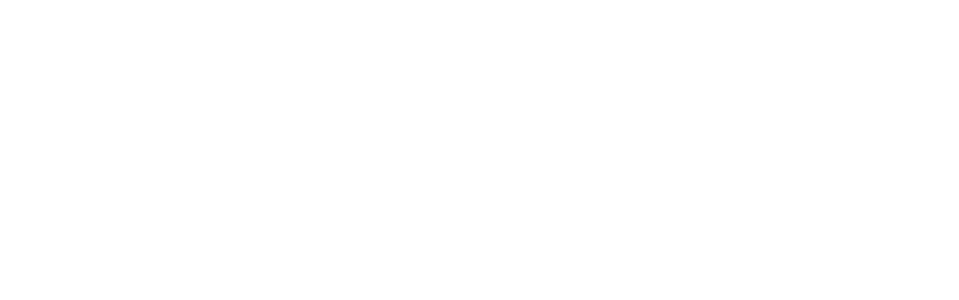
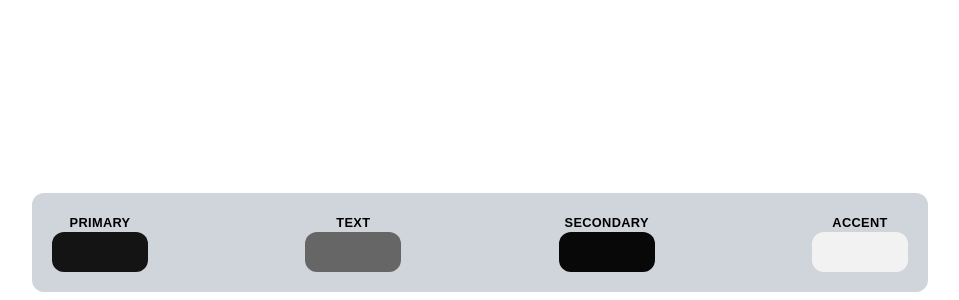
Before and after one commit to moki-moki/ui-vis, a React (Vite) app in the folder client/: page / in a window 1280 px wide. Shown: the part 500-800 px from the top of the page, without its empty margins (160-1119 px from the left). Built offline with nearby package versions, Linux system fonts and the light colour scheme.

Commit message:
feat: Making color input component

```diff
--- a/client/src/App.tsx
+++ b/client/src/App.tsx
@@ -1,5 +1,11 @@
+import Toolkit from './components/toolkit/toolkit';
+
 function App() {
-  return <div className="bg-primary-color text-center"></div>;
+  return (
+    <div className="bg-primary-color text-center">
+      <Toolkit />
+    </div>
+  );
 }
 
 export default App;
--- /dev/null
+++ b/client/src/components/toolkit/color-input.tsx
@@ -0,0 +1,30 @@
+import { Input } from '../ui/input';
+
+interface Props {
+  color: string;
+  type: 'primary' | 'secondary' | 'accent' | 'text';
+}
+
+const ColorInput = ({ color, type }: Props) => {
+  return (
+    <>
+      <span className="block uppercase text-sm font-bold tracking-wide">
+        {type}
+      </span>
+      <label
+        htmlFor={type}
+        className={`block w-24 h-10 rounded-xl cursor-pointer`}
+        style={{ backgroundColor: color }}
+      ></label>
+      <Input
+        defaultValue={color}
+        name={type}
+        id={type}
+        type="color"
+        className="bg-lime-700 hidden"
+      />
+    </>
+  );
+};
+
+export default ColorInput;
--- /dev/null
+++ b/client/src/components/toolkit/toolkit.tsx
@@ -0,0 +1,25 @@
+import { DEFAULT_COLORS } from '../../data/colors';
+import { useLocalStorage } from '../../hooks/useLocalStorage';
+import ColorInput from './color-input';
+
+const Toolkit = () => {
+  const [colors] = useLocalStorage('colors', DEFAULT_COLORS);
+  return (
+    <div className="bg-slate-500/30 backdrop-blur-lg p-5 flex justify-between items-center max-w-4xl m-auto absolute bottom-2 left-0 right-0 rounded-xl">
+      <div>
+        <ColorInput type="primary" color={colors.primary} />
+      </div>
+      <div>
+        <ColorInput type="text" color={colors.text} />
+      </div>
+      <div>
+        <ColorInput type="secondary" color={colors.secondary} />
+      </div>
+      <div>
+        <ColorInput type="accent" color={colors.accent} />
+      </div>
+    </div>
+  );
+};
+
+export default Toolkit;
--- /dev/null
+++ b/client/src/components/ui/input.tsx
@@ -0,0 +1,21 @@
+import { ComponentProps, ForwardedRef, forwardRef } from 'react';
+
+type Props = ComponentProps<'input'> & {
+  error?: string;
+};
+
+const InputArea = (
+  { error, className, ...props }: Props,
+  ref: ForwardedRef<HTMLInputElement>,
+) => {
+  return (
+    <>
+      {error && (
+        <span className="text-red-500 uppercase font-bold">{error}</span>
+      )}
+      <input className={`border-none ${className}`} {...props} ref={ref} />
+    </>
+  );
+};
+
+export const Input = forwardRef(InputArea);
--- /dev/null
+++ b/client/src/data/colors.ts
@@ -0,0 +1,6 @@
+export const DEFAULT_COLORS = {
+  primary: '#141414',
+  secondary: '#080808',
+  text: '#666666',
+  accent: '#fffcfac0',
+};
--- /dev/null
+++ b/client/src/hooks/useLocalStorage.ts
@@ -0,0 +1,25 @@
+import { useEffect, useState } from 'react';
+
+export const useLocalStorage = <T>(
+  key: string,
+  initialValue: T | (() => T),
+) => {
+  const [state, setState] = useState<T>(() => {
+    const jsonValue = localStorage.getItem(key);
+    if (jsonValue == null) {
+      if (typeof initialValue === 'function') {
+        return (initialValue as () => T)();
+      } else {
+        return initialValue;
+      }
+    } else {
+      return JSON.parse(jsonValue);
+    }
+  });
+
+  useEffect(() => {
+    localStorage.setItem(key, JSON.stringify(state));
+  }, [state, key]);
+
+  return [state, setState] as [T, typeof setState];
+};
--- a/client/src/index.css
+++ b/client/src/index.css
@@ -5,7 +5,16 @@
 :root {
   --primary-color: #141414;
   --secondary-color: #080808;
-  --secondary-accent-color: #e4ebd4;
   --text-color: #666666;
   --accent-color: #fffcfac0;
 }
+
+html,
+body {
+  margin: 0;
+  padding: 0;
+}
+
+* {
+  font-family: 'Montserrat', sans-serif;
+}
--- a/client/tailwind.config.js
+++ b/client/tailwind.config.js
@@ -1,7 +1,6 @@
 /** @type {import('tailwindcss').Config} */
 export default {
   content: ['./index.html', './src/**/*.{js,ts,jsx,tsx}'],
-
   theme: {
     fontSize: {
       xs: '0.6rem',
@@ -18,7 +17,6 @@
         'primary-color': 'var(--primary-color)',
         'secondary-color': 'var(--secondary-color)',
         'accent-color': 'var(--accent-color)',
-        'secondary-accent-color': 'var(--secondary-accent-color)',
         'text-color': 'var(--text-color)',
       },
     },
```
